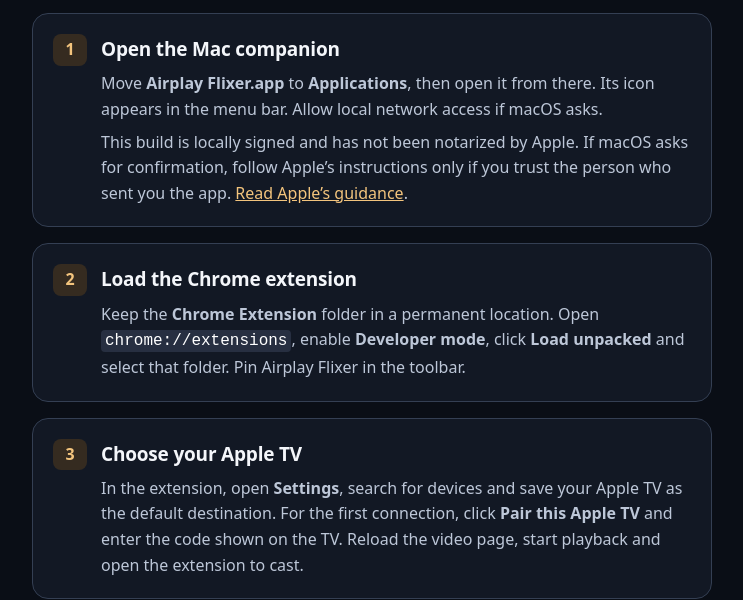
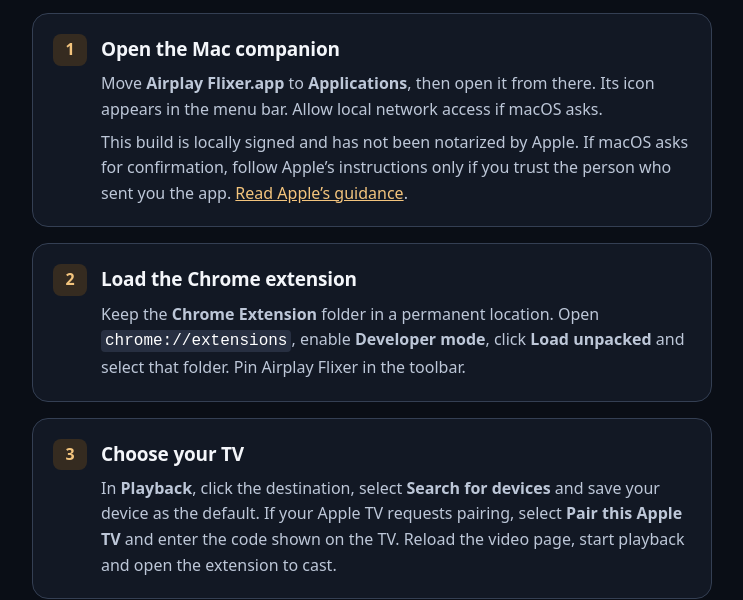
Before and after one commit to IndieFear/airplay-flixer, a browser extension: page scripts/share-guide.html in a window 1280 px wide. Shown: the part 233-833 px from the top of the page, without its empty margins (268-1011 px from the left). Drawn offline with Linux system fonts and the light colour scheme; files whose address does not match are found by name.

Commit message:
Align release installation guide with Playback

```diff
--- a/scripts/share-guide.html
+++ b/scripts/share-guide.html
@@ -42,7 +42,7 @@ footer{font-size:13px;margin:24px 0}
 </section>
 <section class="step">
   <span aria-hidden="true">3</span>
-  <div><h2>Choose your Apple TV</h2><p>In the extension, open <strong>Settings</strong>, search for devices and save your Apple TV as the default destination. For the first connection, click <strong>Pair this Apple TV</strong> and enter the code shown on the TV. Reload the video page, start playback and open the extension to cast.</p></div>
+  <div><h2>Choose your TV</h2><p>In <strong>Playback</strong>, click the destination, select <strong>Search for devices</strong> and save your device as the default. If your Apple TV requests pairing, select <strong>Pair this Apple TV</strong> and enter the code shown on the TV. Reload the video page, start playback and open the extension to cast.</p></div>
 </section>
 <section>
   <h2>For advanced video features</h2>
```
